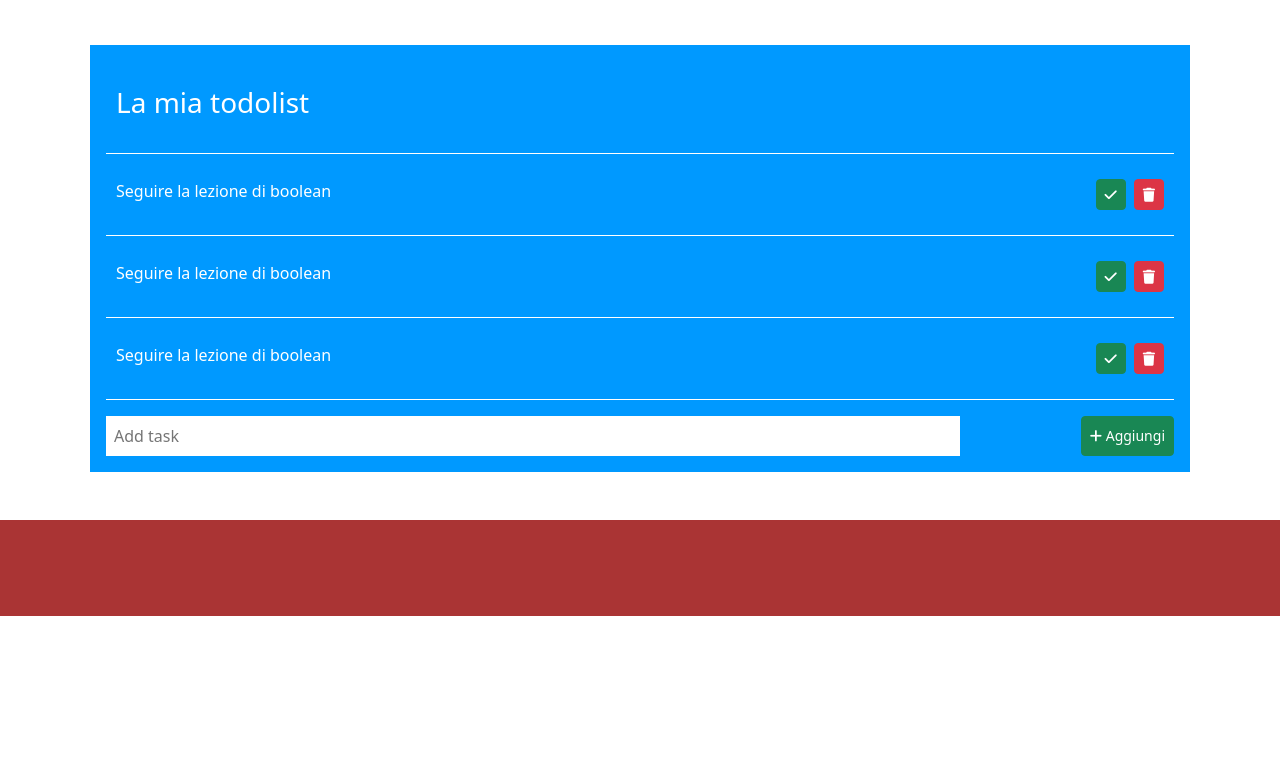
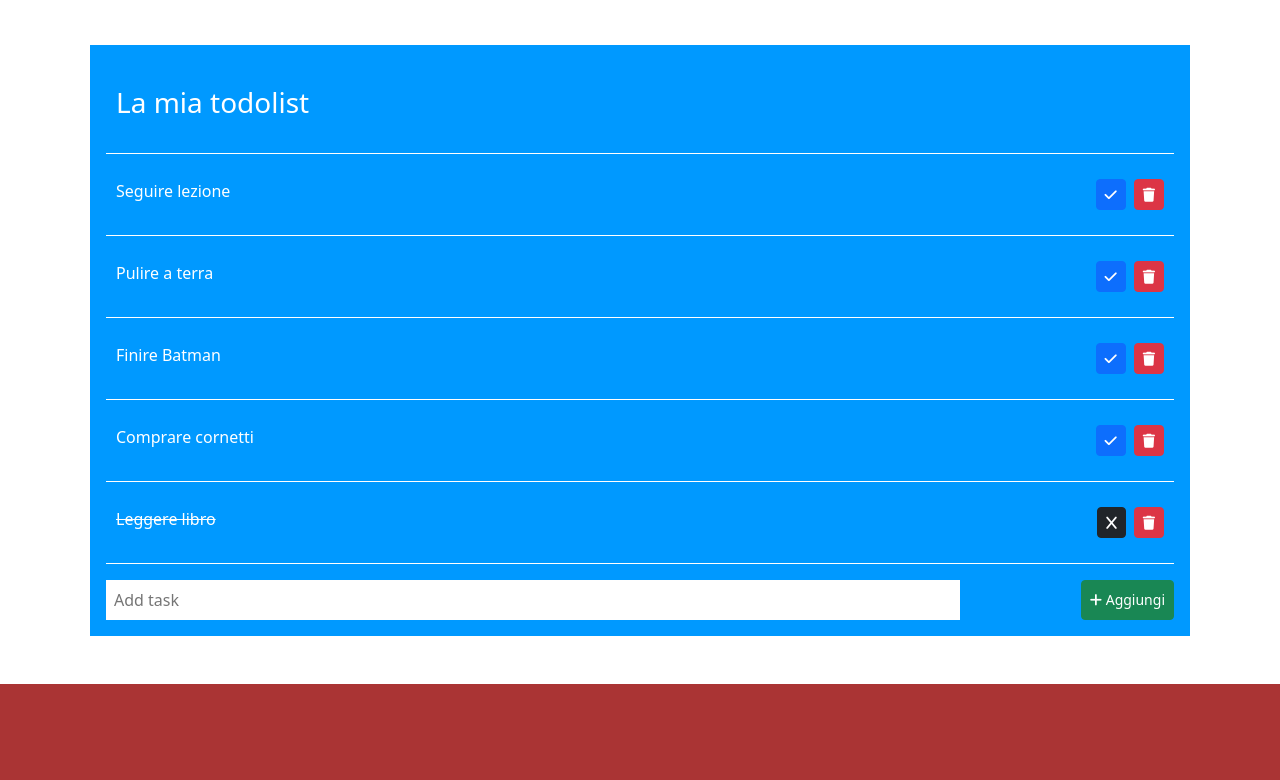
Before and after one commit to andreathepa/vue-todolist, a plain HTML site: page index.html in a window 1280 px wide. Shown: the part 75-855 px from the top of the page. Before the commit the page ends 800 px from the top, so only its background shows below. Drawn offline with nearby package versions, Linux system fonts and the light colour scheme.

Commit message:
add click event: add and delete task

```diff
--- a/css/style.css
+++ b/css/style.css
@@ -35,3 +35,7 @@ ul li{
     border: none;
     padding: 5px;
 }
+
+.task_done{
+    text-decoration: line-through;
+}
--- a/index.html
+++ b/index.html
@@ -16,7 +16,7 @@
             <div class="container-fluid background">
                 <div class="row">
                     <div class="col">
-                        <div class="content p-2 d-flex justify-content-start text-white dimension">
+                        <div class="content p-2 d-flex justify-content-center text-white dimension">
                             <h1>Vue Todolist</h1>
                         </div>
                     </div>
@@ -30,39 +30,33 @@
                     <div class="col">
                         <div class="content square mt-5 p-3 dimension">
                             <ul class="list-unstyled">
-                                <li class="">
+                                <li>
                                     <h3>La mia todolist</h3>
                                 </li>
-                                <li>
+
+                                <!-- 1.Grazie al v-for riesco a ciclare la produzione di li nel DOM, con task e index in tasks che è l'array di objects -->
+
+                                <li v-for="(task, index) in tasks">
                                     <div class="d-flex justify-content-between">
-                                        <div>
-                                            Seguire la lezione di boolean
+
+                                        <!-- 3.Inserendo :class="task.done ? 'task_done' : '' " gli diciamo se task.done è vero (?) allora attiviamo task_done che ci mette la linea sulla task fatta altrimenti è falso e non succede nulla -->
+
+                                        <div :class="task.done ? 'task_done' : '' ">
+
+                                            <!-- 2.Inserendo .text vado a prendere il text di ogni singolo object dell'array, includendolo tra i baffi, come fosse un v-text -->
+
+                                            {{ task.text }}
                                         </div>
                                         <div>
-                                            <button class="btn btn-sm btn-success mx-2"><i class="fa-solid fa-check"></i></button>
-                                            <button class="btn btn-sm btn-danger"><i class="fa-solid fa-trash"></i></button>
-                                        </div>
-                                    </div>
-                                </li>
-                                <li>
-                                    <div class="d-flex justify-content-between">
-                                        <div>
-                                            Seguire la lezione di boolean
-                                        </div>
-                                        <div>
-                                            <button class="btn btn-sm btn-success mx-2"><i class="fa-solid fa-check"></i></button>
-                                            <button class="btn btn-sm btn-danger"><i class="fa-solid fa-trash"></i></button>
-                                        </div>
-                                    </div>
-                                </li>
-                                <li>
-                                    <div class="d-flex justify-content-between">
-                                        <div>
-                                            Seguire la lezione di boolean
-                                        </div>
-                                        <div>
-                                            <button class="btn btn-sm btn-success mx-2"><i class="fa-solid fa-check"></i></button>
-                                            <button class="btn btn-sm btn-danger"><i class="fa-solid fa-trash"></i></button>
+
+                                            <!-- 4.Inserire evento click -->
+
+                                            <button class="btn btn-sm mx-2" :class="task.done ? 'btn-dark' : 'btn-primary'" @click="changeTaskStatus(index)">
+                                                <i class="fas" :class="task.done ? 'fa-x' : 'fa-check'"></i>
+                                            </button>
+                                            <button class="btn btn-sm btn-danger" @click="deleteTask(index)">
+                                                <i class="fa-solid fa-trash"></i>
+                                            </button>
                                         </div>
                                     </div>
                                 </li>
@@ -77,7 +71,7 @@
             </div>
         </main>
 
-        <footer  class="mt-5">
+        <footer  class="mt-5 background">
             <div class="container-fluid background">
                 <div class="row">
                     <div class="col">
@@ -88,11 +82,11 @@
             </div>
         </footer>
 
-
     </div>
 
     <script src="https://unpkg.com/vue@3/dist/vue.global.js"></script>
     <script type="text/javascript" src="./js/script.js"></script>
 
+
 </body>
 </html>
--- a/js/script.js
+++ b/js/script.js
@@ -4,11 +4,41 @@ createApp({
     data() {
       return{
 
-
+        title_app: 'Vue Toobolist',
+        tasks: [
+          {
+            text: 'Seguire lezione',
+            done:false
+          },
+          {
+            text: 'Pulire a terra',
+            done:false
+          },
+          {
+            text: 'Finire Batman',
+            done:false
+          },
+          {
+            text: 'Comprare cornetti',
+            done:false
+          },
+          {
+            text: 'Leggere libro',
+            done:true
+          },
+        ]
 
 
 
       }
     },
+    methods: {
+      changeTaskStatus(index){
+        this.tasks[index].done = !this.tasks[index].done
+      },
+      deleteTask(index){
+        this.tasks.splice(index,1);
+      }
+    },
 
   }).mount('#app');
```
Also changed, not shown: 1 other file.
